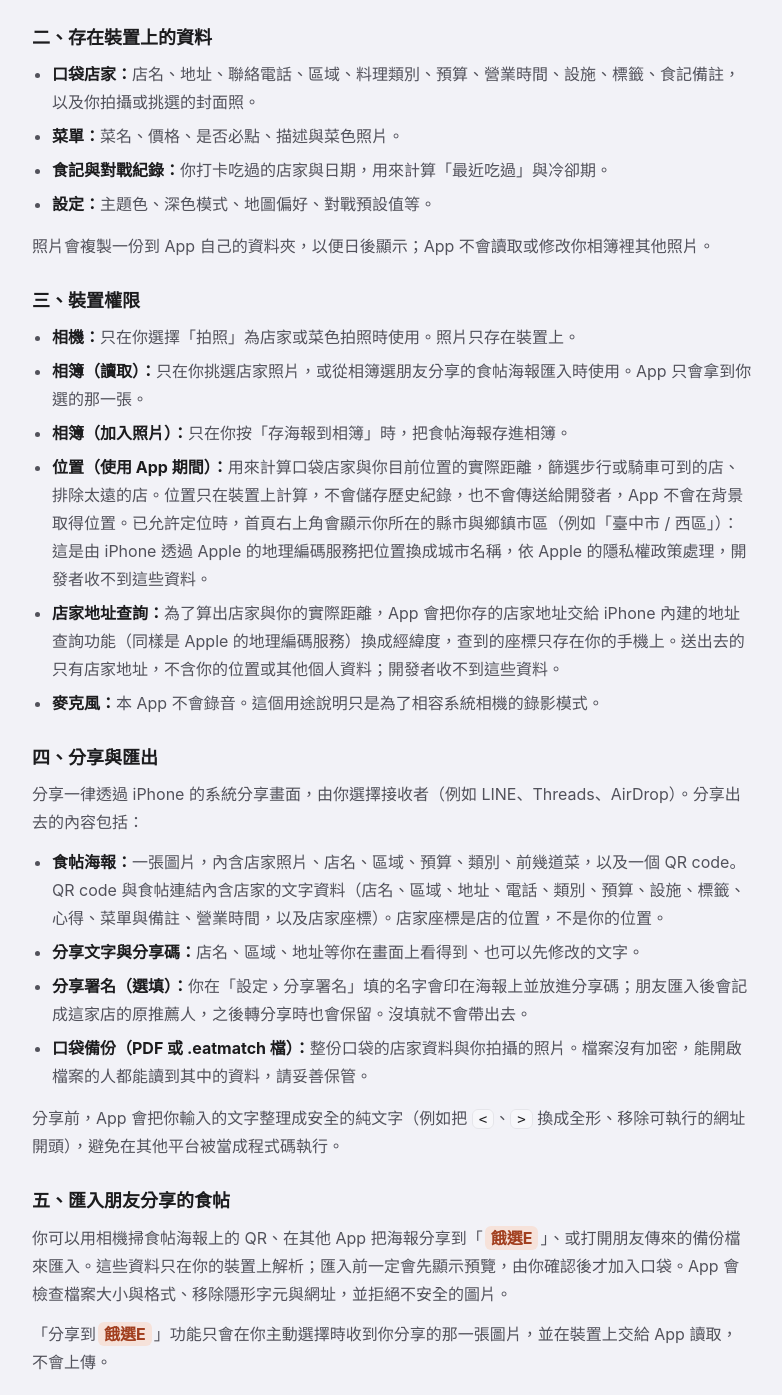
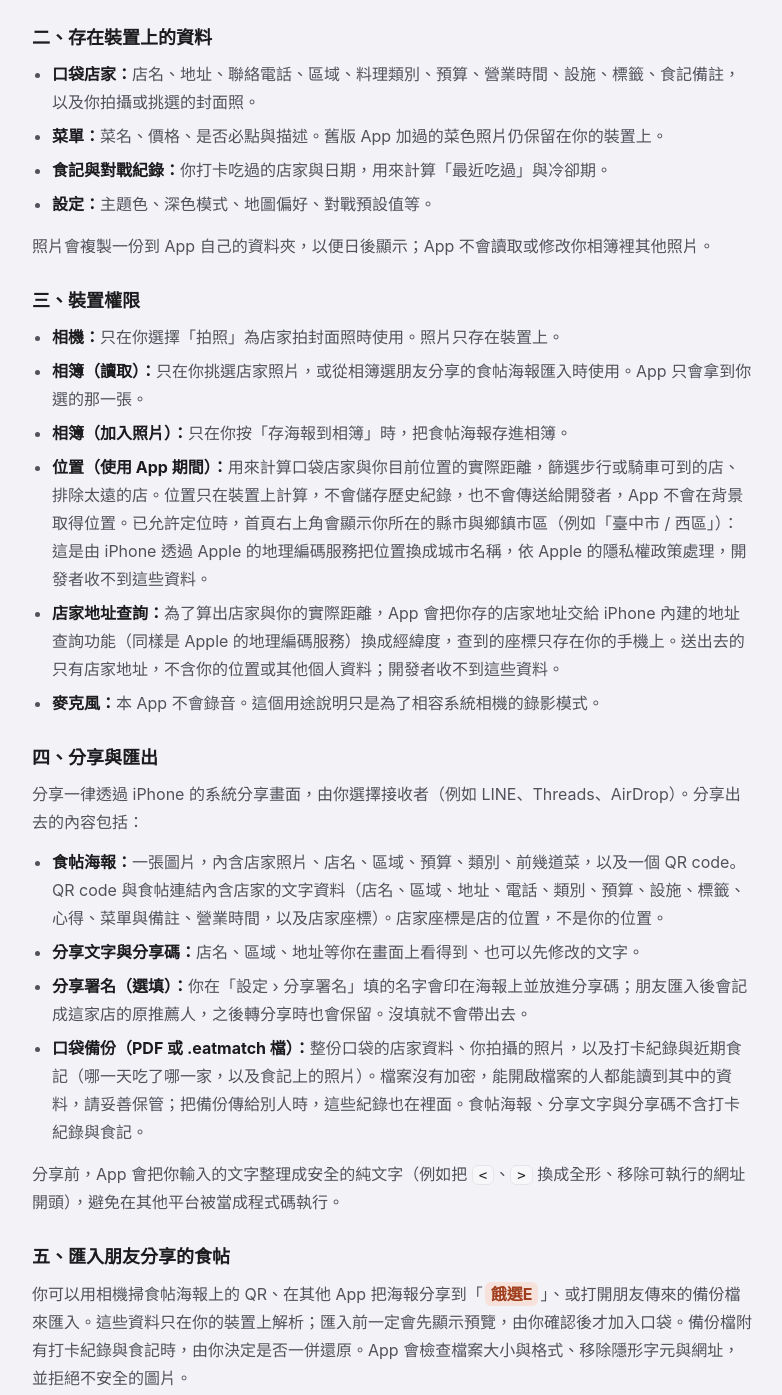
Before and after one commit to vamrebirth-sudo/vamrebirth-sudo.github.io, a plain HTML site: page eatmatch/privacy.html in a window 1280 px wide. Shown: the part 627-2022 px from the top of the page, without its empty margins (248-1030 px from the left). Drawn offline with Linux system fonts and the light colour scheme.

Commit message:
docs(eatmatch): note visit records in backups and fix dish photo wording
Co-Authored-By: Claude Sonnet 5.5 <noreply@anthropic.com>

```diff
--- a/eatmatch/privacy.html
+++ b/eatmatch/privacy.html
@@ -19,7 +19,7 @@
 <h1>隱私權政策</h1>
 <p class="meta">適用對象：<strong class="brand">餓選E</strong>（iOS App，以下稱「本 App」）<br>
 提供者：本 App 的個人開發者，也就是 App Store 頁面上顯示的賣家（開發者）。本政策中的「我們」指這位開發者。<br>
-生效日期：2026 年 11 月 26 日</p>
+生效日期：2026 年 11 月 28 日</p>
 
 <p>本 App 幫你收藏口袋愛店，並用二選一淘汰賽決定現在要吃哪一家。本 App 沒有帳號，也沒有後端伺服器；你的店家、菜單、照片與食記都存在你的 iPhone 上，開發者不會透過 App 收到這些資料。</p>
 
@@ -35,7 +35,7 @@
 <h2>二、存在裝置上的資料</h2>
 <ul>
   <li><strong>口袋店家：</strong>店名、地址、聯絡電話、區域、料理類別、預算、營業時間、設施、標籤、食記備註，以及你拍攝或挑選的封面照。</li>
-  <li><strong>菜單：</strong>菜名、價格、是否必點、描述與菜色照片。</li>
+  <li><strong>菜單：</strong>菜名、價格、是否必點與描述。舊版 App 加過的菜色照片仍保留在你的裝置上。</li>
   <li><strong>食記與對戰紀錄：</strong>你打卡吃過的店家與日期，用來計算「最近吃過」與冷卻期。</li>
   <li><strong>設定：</strong>主題色、深色模式、地圖偏好、對戰預設值等。</li>
 </ul>
@@ -43,7 +43,7 @@
 
 <h2>三、裝置權限</h2>
 <ul>
-  <li><strong>相機：</strong>只在你選擇「拍照」為店家或菜色拍照時使用。照片只存在裝置上。</li>
+  <li><strong>相機：</strong>只在你選擇「拍照」為店家拍封面照時使用。照片只存在裝置上。</li>
   <li><strong>相簿（讀取）：</strong>只在你挑選店家照片，或從相簿選朋友分享的食帖海報匯入時使用。App 只會拿到你選的那一張。</li>
   <li><strong>相簿（加入照片）：</strong>只在你按「存海報到相簿」時，把食帖海報存進相簿。</li>
   <li><strong>位置（使用 App 期間）：</strong>用來計算口袋店家與你目前位置的實際距離，篩選步行或騎車可到的店、排除太遠的店。位置只在裝置上計算，不會儲存歷史紀錄，也不會傳送給開發者，App 不會在背景取得位置。已允許定位時，首頁右上角會顯示你所在的縣市與鄉鎮市區（例如「臺中市 / 西區」）：這是由 iPhone 透過 Apple 的地理編碼服務把位置換成城市名稱，依 Apple 的隱私權政策處理，開發者收不到這些資料。</li>
@@ -57,12 +57,12 @@
   <li><strong>食帖海報：</strong>一張圖片，內含店家照片、店名、區域、預算、類別、前幾道菜，以及一個 QR code。QR code 與食帖連結內含店家的文字資料（店名、區域、地址、電話、類別、預算、設施、標籤、心得、菜單與備註、營業時間，以及店家座標）。店家座標是店的位置，不是你的位置。</li>
   <li><strong>分享文字與分享碼：</strong>店名、區域、地址等你在畫面上看得到、也可以先修改的文字。</li>
   <li><strong>分享署名（選填）：</strong>你在「設定 › 分享署名」填的名字會印在海報上並放進分享碼；朋友匯入後會記成這家店的原推薦人，之後轉分享時也會保留。沒填就不會帶出去。</li>
-  <li><strong>口袋備份（PDF 或 .eatmatch 檔）：</strong>整份口袋的店家資料與你拍攝的照片。檔案沒有加密，能開啟檔案的人都能讀到其中的資料，請妥善保管。</li>
+  <li><strong>口袋備份（PDF 或 .eatmatch 檔）：</strong>整份口袋的店家資料、你拍攝的照片，以及打卡紀錄與近期食記（哪一天吃了哪一家，以及食記上的照片）。檔案沒有加密，能開啟檔案的人都能讀到其中的資料，請妥善保管；把備份傳給別人時，這些紀錄也在裡面。食帖海報、分享文字與分享碼不含打卡紀錄與食記。</li>
 </ul>
 <p>分享前，App 會把你輸入的文字整理成安全的純文字（例如把 <code>&lt;</code>、<code>&gt;</code> 換成全形、移除可執行的網址開頭），避免在其他平台被當成程式碼執行。</p>
 
 <h2>五、匯入朋友分享的食帖</h2>
-<p>你可以用相機掃食帖海報上的 QR、在其他 App 把海報分享到「<strong class="brand">餓選E</strong>」、或打開朋友傳來的備份檔來匯入。這些資料只在你的裝置上解析；匯入前一定會先顯示預覽，由你確認後才加入口袋。App 會檢查檔案大小與格式、移除隱形字元與網址，並拒絕不安全的圖片。</p>
+<p>你可以用相機掃食帖海報上的 QR、在其他 App 把海報分享到「<strong class="brand">餓選E</strong>」、或打開朋友傳來的備份檔來匯入。這些資料只在你的裝置上解析；匯入前一定會先顯示預覽，由你確認後才加入口袋。備份檔附有打卡紀錄與食記時，由你決定是否一併還原。App 會檢查檔案大小與格式、移除隱形字元與網址，並拒絕不安全的圖片。</p>
 <p>「分享到<strong class="brand">餓選E</strong>」功能只會在你主動選擇時收到你分享的那一張圖片，並在裝置上交給 App 讀取，不會上傳。</p>
 
 <h2>六、網路與外部服務</h2>
```
